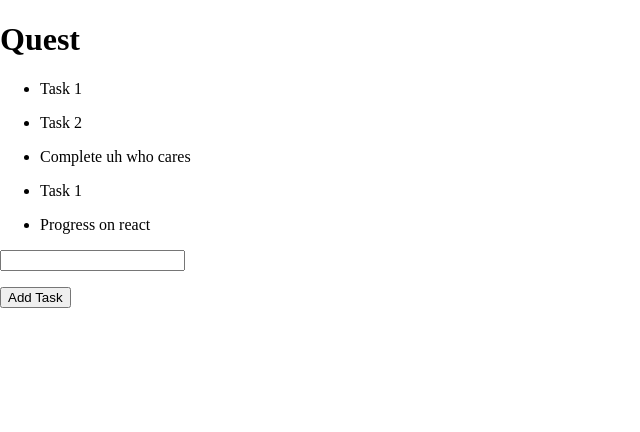
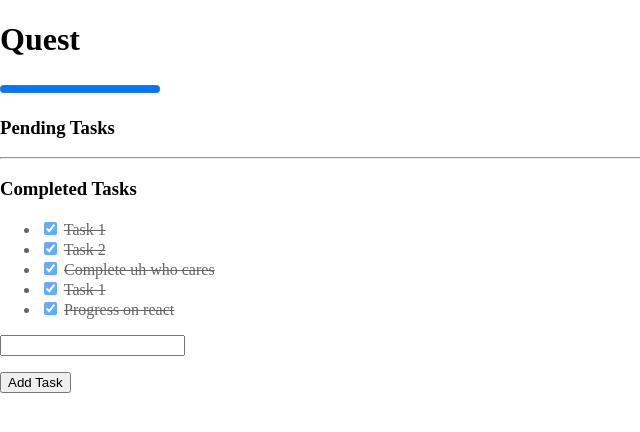
Before and after one commit to PranavKrish07/Crescendo, a Django app: page /Quest/ in a window 1280 px wide. Shown: the top 432 px of the page, without its empty margins (0-640 px from the left). Run offline with Django 5.2, Linux system fonts and the light colour scheme; a user stored in the database is signed in; data comes from the database, SQL or seed files in the repository; both versions use the stored data as it was after the commit; some web fonts are replaced.

Commit message:
tasks and list completion logic

```diff
--- a/crescendo/home/views.py
+++ b/crescendo/home/views.py
@@ -53,8 +53,6 @@ def home(request):
     xp_progress = user_profile.xp - previous_level_threshold
     xp_to_gain = level_range - xp_progress
     # trophies ranges
-
-
     Quests = List.objects.filter(user=request.user, is_completed=False)
     completed_quests = List.objects.filter(user=request.user, is_completed=True)
 
@@ -110,15 +108,29 @@ def openQuest(request, quest_name):
     if not quest:
         raise Http404("Quest not found")
     quest_tasks = Task.objects.filter(list=quest)
+    completed_tasks = quest_tasks.filter(is_completed=True).count()
+    total_tasks = quest_tasks.count()
 
+    if completed_tasks == total_tasks:
+        quest.is_completed = True
+        quest.save()
+    #forms
     taskForm = TaskForm()
+    formset = checkboxformset(queryset=quest_tasks)
 
-    if request.method == "POST":
-        taskForm = TaskForm(request.POST)
-        if taskForm.is_valid():
-            new_task = taskForm.save(commit=False)
-            new_task.list = quest
-            new_task.save()
-            return HttpResponseRedirect(f'/{quest_name}/')
+    if request.method == 'POST':
+        action = request.POST.get('action')
+        if action == 'add_task':
+            form = TaskForm(request.POST)
+            if form.is_valid():
+                new_task = form.save(commit=False)
+                new_task.list = quest
+                new_task.save()
+                return HttpResponseRedirect(f"/{quest.name}/")
+        elif action == 'update_tasks':
+            formset = checkboxformset(request.POST, queryset=quest_tasks)
+            if formset.is_valid():
+                formset.save()
+                return HttpResponseRedirect(f"/{quest.name}/")
 
-    return render(request, 'openQuest.html', {'quest_tasks': quest_tasks, 'quest_name': quest.name, 'taskForm':taskForm})
+    return render(request, 'openQuest.html', {'quest_tasks': quest_tasks, 'quest_name': quest.name, 'taskForm':taskForm, 'formset': formset, 'completed_tasks': completed_tasks, 'total_tasks': total_tasks})
--- a/crescendo/static/CSS/style.css
+++ b/crescendo/static/CSS/style.css
@@ -818,6 +818,7 @@ a.switch:focus {
     font-size: 18px;
     border: 2px dashed rgba(2, 171, 151, 0.737);
     border-radius: 20px;
+    margin-bottom: 4rem;
 }
 
 summary {
--- a/crescendo/templates/home.html
+++ b/crescendo/templates/home.html
@@ -7,7 +7,6 @@
     <title>{% block title %}Crescendo - Home{% endblock title %}</title>
     <link rel="stylesheet" href="{% static 'CSS/style.css' %}">
     <link rel="stylesheet" href="https://fonts.googleapis.com/css?family=Trirong">
-
 </head>
 <body>
   {% block content %}
@@ -82,6 +81,22 @@
       </details>
       </div>
     {% endif %}
+    <h1 class="heading">Completed Quests</h1>
+    {% for quest in completed_quests %}
+      <div class="quest-card">
+        <div>
+          <h2><strike>{{ quest.name }}</strike></h2>
+          <form action="{% url 'delete_quest' quest.id %}" method="POST" style="display:inline;">
+            {% csrf_token %}
+            <button type="submit" class="delete-btn" onclick="return confirm('Are you sure you want to delete this quest?');">
+                Completed
+            </button>
+        </form>
+        </div>
+        <progress value="50" max="100" class="stat-progress"></progress>
+        <button class="open-btn" onclick="window.location.href = '/{{ quest.name }}/'">open</button>
+      </div>
+      {% endfor %}
   </section>
   <section>
     <h1 class="stat-heading">Stats</h1>
--- a/crescendo/templates/openQuest.html
+++ b/crescendo/templates/openQuest.html
@@ -2,14 +2,60 @@
 {% block title %}Crescendo - Quest{% endblock title %}
 {% block content %}
 <h1>{{ quest_name }}</h1>
-{% for task in quest_tasks %}
-    <ul>
-        <li>{{task.task}}</li>
+<progress value="{{ completed_tasks }}" max="{{ total_tasks }}"></progress>
+
+<form method="POST" id="checkpoints-form">
+    {% csrf_token %}
+    {{ formset.management_form }}
+
+    <h3>Pending Tasks</h3>
+    <ul class="checkpoints">
+        {% for form in formset %}
+            {% if not form.is_completed.value %}
+                <li>
+                    {{ form.id }}
+                    {{ form.is_completed }} {{ form.instance.task }}
+                </li>
+            {% endif %}
+        {% endfor %}
     </ul>
-{% endfor %}
-<form method="POST">
-    {% csrf_token %}
-    {{ taskForm.as_p }}
-    <button type="submit">Add Task</button>
+
+    <hr>
+
+    <h3>Completed Tasks</h3>
+    <ul class="checkpoints completed-list" style="opacity: 0.6;">
+        {% for form in formset %}
+            {% if form.is_completed.value %}
+                <li>
+                    {{ form.id }}
+                    {{ form.is_completed }} <strike>{{ form.instance.task }}</strike>
+                </li>
+            {% endif %}
+        {% endfor %}
+    </ul>
+
+    <input type="hidden" name="action" value="update_tasks">
 </form>
+
+<div class="add_task">
+    <form method="POST">
+        {% csrf_token %}
+        {{ taskForm.as_p }}
+        <button type="submit" name="action" value="add_task">Add Task</button>
+    </form>
+</div>
+
+<script>
+document.addEventListener('DOMContentLoaded', function() {
+    const form = document.getElementById('checkpoints-form');
+    // Using a class selector is safer if you add more checkboxes later
+    const checkboxes = form.querySelectorAll('.checkpoints input[type="checkbox"]');
+
+    checkboxes.forEach(checkbox => {
+        checkbox.addEventListener('change', function() {
+            form.submit();
+        });
+    });
+});
+</script>
 {% endblock content %}
```
Also changed, not shown: crescendo/db.sqlite3.
